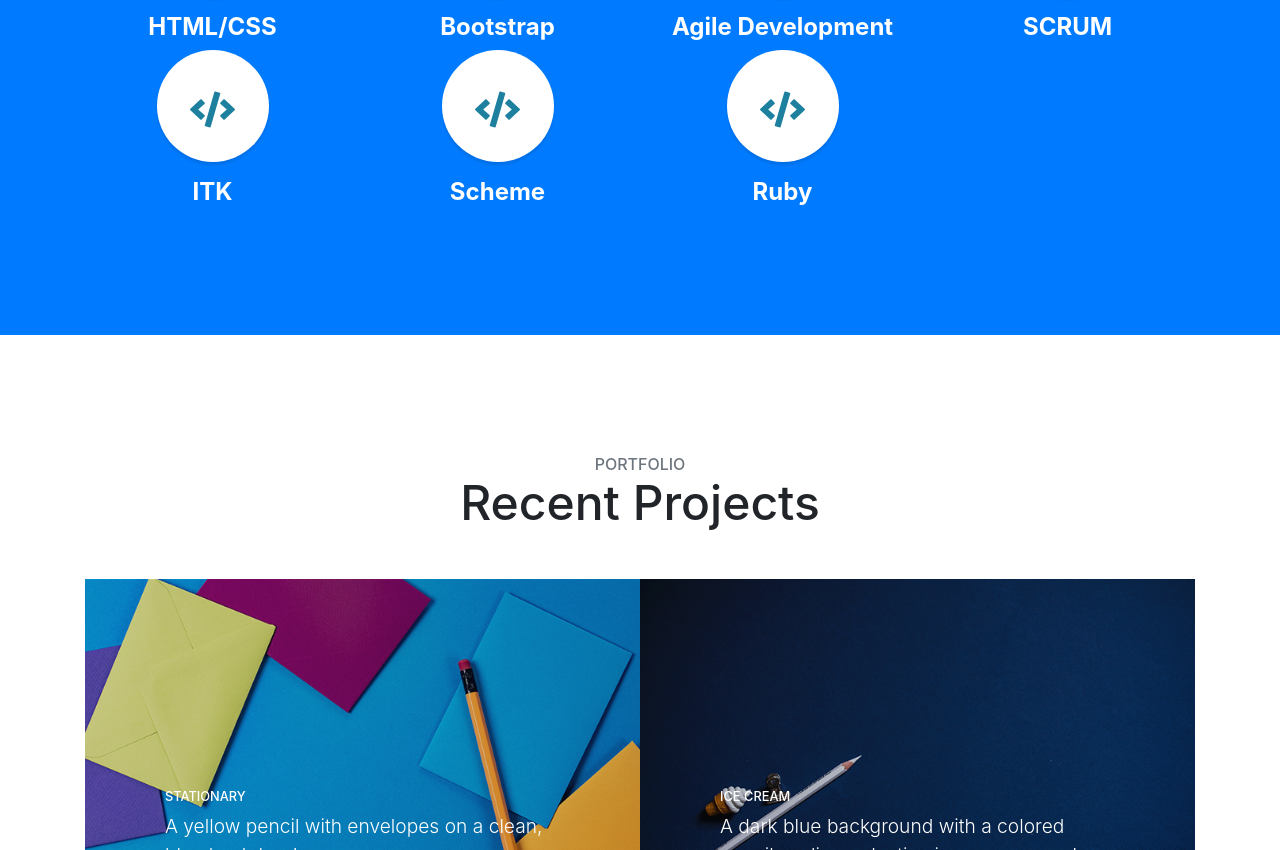
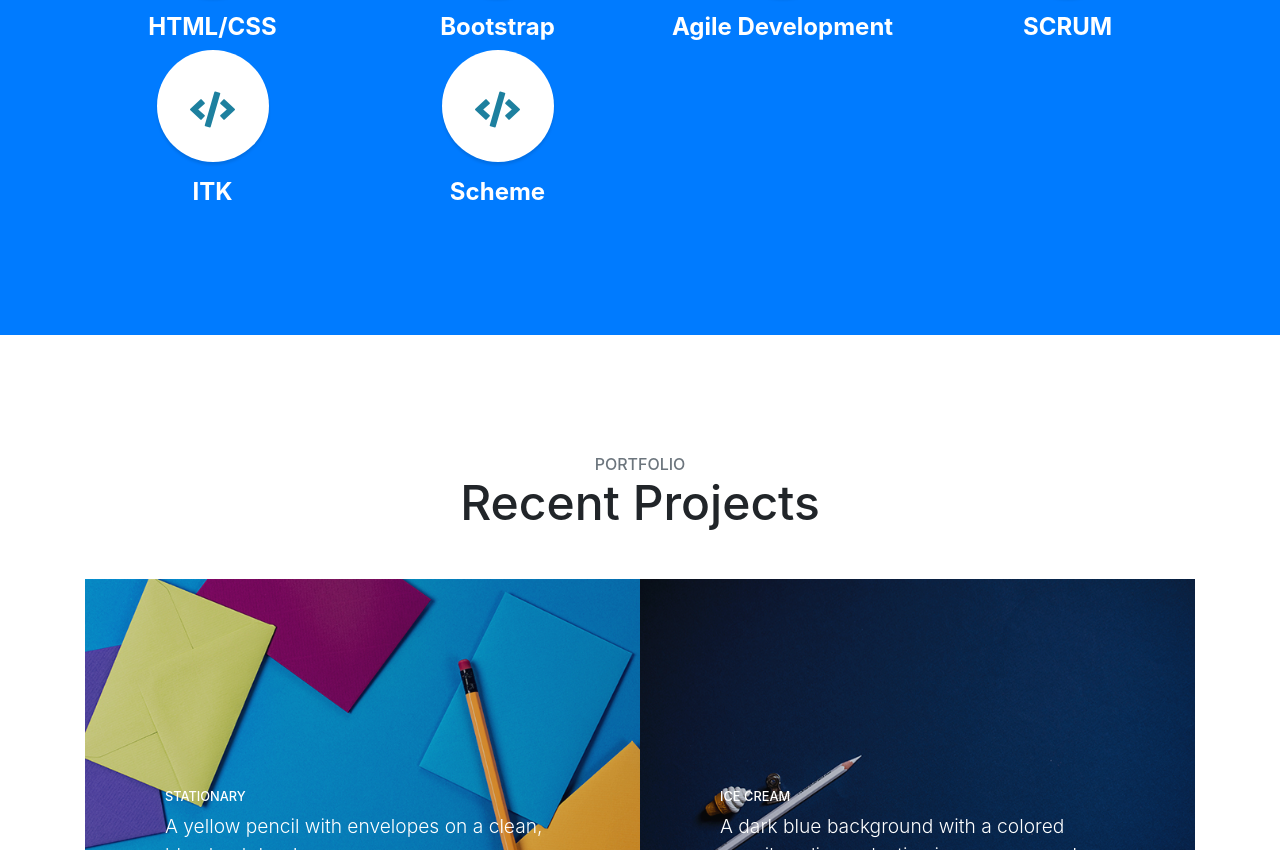
Before and after one commit to rosalba-rodriguez/rosalba-rodriguez.github.io, a website with bundled scripts: page index.html in a window 1280 px wide. Shown: the part 1757-2607 px from the top of the page. Built offline with nearby package versions, Linux system fonts and the light colour scheme.

Commit message:
master test

```diff
--- a/index.html
+++ b/index.html
@@ -173,14 +173,7 @@
               <strong>Scheme</strong>
             </h4>
           </div>
-          <div class="col-lg-3 col-md-6 mb-5 mb-lg-0">
-            <span class="service-icon rounded-circle mx-auto mb-3">
-              <i class="fas fa-code"></i>
-            </span>
-            <h4>
-              <strong>Ruby</strong>
-            </h4>
-          </div>
+
         </div>
       </div>
     </section>
```
